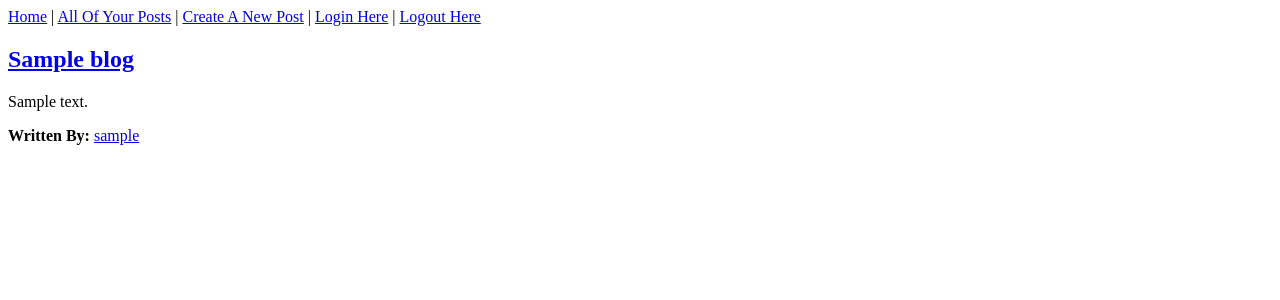
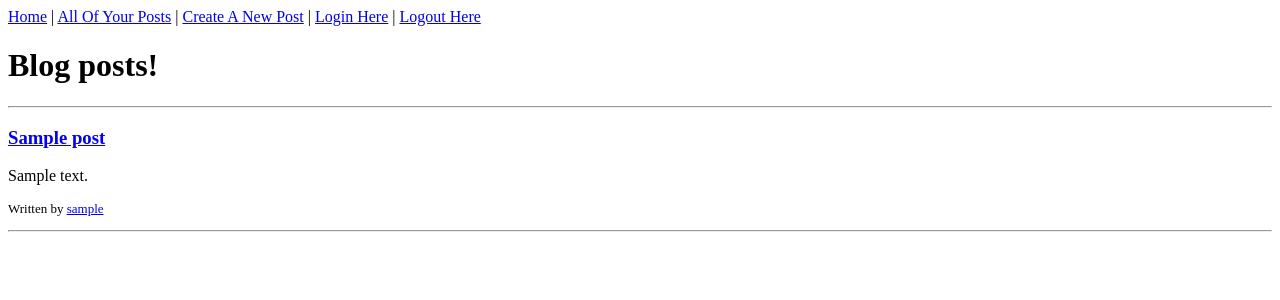
Before and after one commit to courtneyhasenstab/blogz, a Flask app: template templates/singleUser.html in a window 1280 px wide. Shown: the top 300 px of the page. Run offline with Flask 2, Linux system fonts and the light colour scheme; the visitor is signed in with stand-in values (Sample User, id 1); tables that the repository leaves empty hold one stand-in row (values such as "Sample post"); the template is opened without the code that fills it: values that come from a table or form of the project are taken from there, most other values are stand-ins (such as "Sample title", 1, 10 or a date in 2020); data that the repository does not hold is empty.

Commit message:
small changes

```diff
--- a/templates/singleUser.html
+++ b/templates/singleUser.html
@@ -1,18 +1,19 @@
 {% extends "base.html" %}
-
 {% block content %}
-
-    {% if user_blogs|length == 0 %}
-        <p>No Blog Posts, YET!</p>
-
-    {% else %}
-        {% for blog in user_blogs|sort(attribute='id', reverse = True) %}
-
-        <h2><a href="/blog?id={{blog.id}}">{{blog.title}}</a></h2>
-        <p>{{blog.body}}</p>
-        <p><strong>Written By:</strong> <a href="/blog?user={{blog.owner_id}}">{{blog.owner.username}}</a></p>
-
-        {% endfor %}
-    {% endif %}
-
+<h1>Blog posts!</h1>
+<hr />
+{% if posts|length == 0 %}
+    <p>This user hasn't made any blog posts.</p>
+{% else %}
+    {% for post in posts | reverse %}
+    <h3><a href="/blog?id={{ post.id }}">{{ post.title }}</a></h3>
+    <p>{{ post.body }}</p>
+    {% for user in users %}
+        {% if post.owner_id == user.id  %}
+            <p style="font-size: small">Written by <a href="/blog?user_id={{post.owner_id}}">{{ user.username }}</a></p>
+        {% endif %}
+    {% endfor %}
+    <hr />
+    {% endfor %}
+{% endif %}
 {% endblock %}
```
